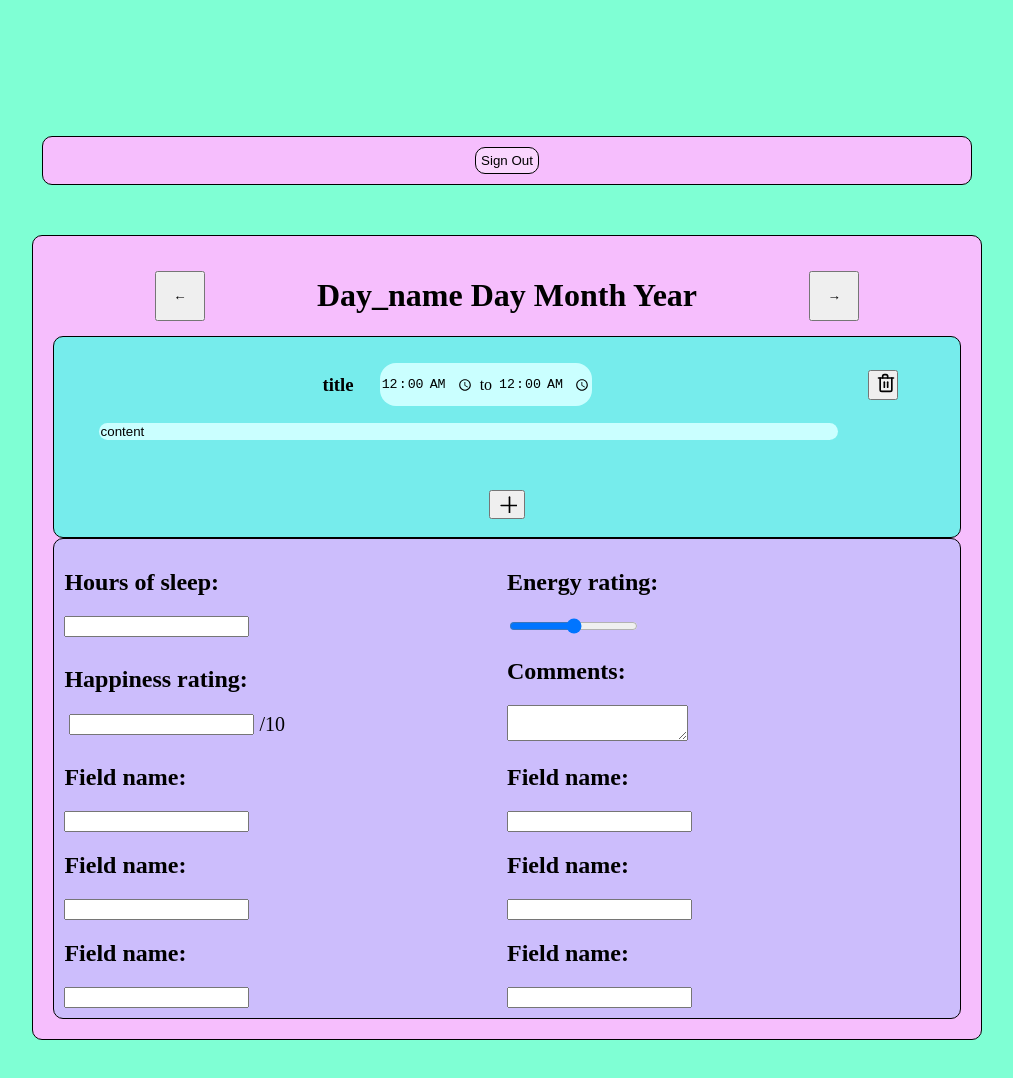
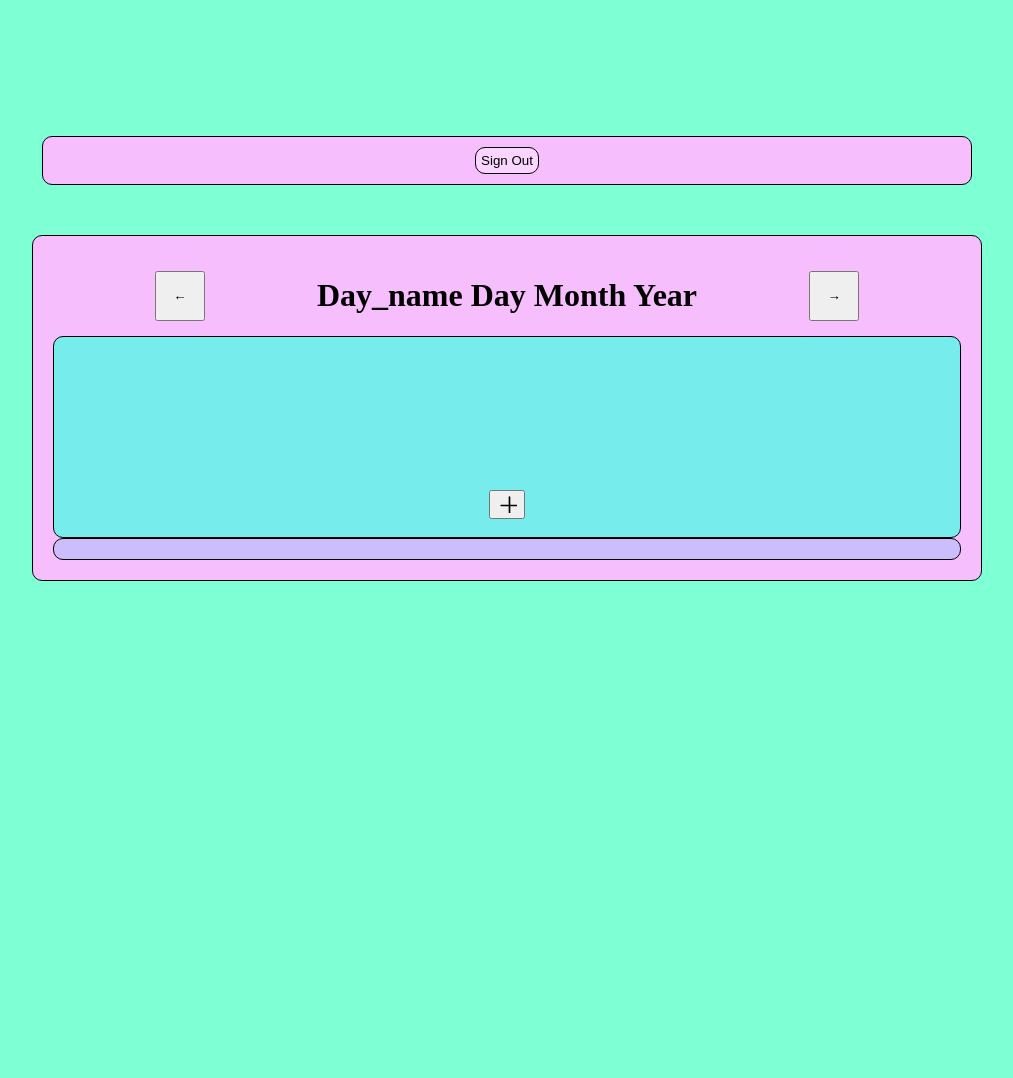
Before and after one commit to Jacob1354/journal, a website with bundled scripts: page public/pages/day/day.html in a window 1280 px wide. Shown: the whole page, without its empty margins (133-1146 px from the left). After the commit the page ends 800 px from the top, so only its background shows below. Built offline with nearby package versions, Linux system fonts and the light colour scheme; no server answers.

Commit message:
Refractor(public/day.html): Keeps only the necessary blocks instead of the example one

```diff
--- a/public/pages/day/day.html
+++ b/public/pages/day/day.html
@@ -27,25 +27,6 @@
         <div id="day_content_container">
             <div id="schedule">
                 <div id="scheduled_activities">
-                    <div class="scheduled_activity">
-                        <h3>title</h3>
-                        <div class="time_interval">
-                            <input class="activity_start_time" type="time" value="00:00" />
-                            <p>to</p>
-                            <input class="activity_end_time" type="time" value="00:00" />
-                        </div>
-                        <button class="activity_remove_btn">
-                            <svg width="20" height="20" viewBox="0 0 24 24" fill="none" stroke="currentColor" stroke-width="2" stroke-linecap="round" stroke-linejoin="round">
-                                <polyline points="3 6 5 6 21 6"></polyline>
-                                <path d="M19 6v14a2 2 0 0 1-2 2H7a2 2 0 0 1-2-2V6m3 0V4a2 2 0 0 1 2-2h2a2 2 0 0 1 2 2v2"></path>
-                                <line x1="10" y1="11" x2="10" y2="17"></line>
-                                <line x1="14" y1="11" x2="14" y2="17"></line>
-                            </svg>
-                        </button>
-                        <div class="wrapper">
-                            <input class="activity_content" type="text" value="content" />
-                        </div>
-                    </div>
                 </div>
                 <div class="activity_adder">
                     <button class="add_btn" id="activity_adder_btn">
@@ -57,68 +38,6 @@
                 </div>
             </div>
             <div class="mood_fields" id="mood_fields">
-                <div class="mood_field">
-                    <h2>Hours of sleep: </h2>
-                    <div class="mood_field_nb">
-                        <input type="number">
-                    </div>
-                </div>
-                <div class="mood_field">
-                    <h2>Energy rating: </h2>
-                    <div class="mood_field_slider">
-                        <input type="range" id="slider">
-                    </div>
-                </div>
-                <div class="mood_field">
-                    <h2>Happiness rating: </h2>
-                    <div class="mood_field_fraction">
-                        <input type="number">
-                        <p class="fraction_denom">/10</p>
-                    </div>
-                </div>
-                <div class="mood_field">
-                    <h2>Comments: </h2>
-                    <div class="mood_field_text">
-                        <textarea name="mood_field_text" id="mood_field_text"></textarea>
-                    </div>
-                </div>
-                <div class="mood_field">
-                    <h2>Field name: </h2>
-                    <div class="mood_field_nb">
-                        <input type="number">
-                    </div>
-                </div>
-                <div class="mood_field">
-                    <h2>Field name: </h2>
-                    <div class="mood_field_nb">
-                        <input type="number">
-                    </div>
-                </div>
-                <div class="mood_field">
-                    <h2>Field name: </h2>
-                    <div class="mood_field_nb">
-                        <input type="number">
-                    </div>
-                </div>
-                <div class="mood_field">
-                    <h2>Field name: </h2>
-                    <div class="mood_field_nb">
-                        <input type="number">
-                    </div>
-                </div>
-                <div class="mood_field">
-                    <h2>Field name: </h2>
-                    <div class="mood_field_nb">
-                        <input type="number">
-                    </div>
-                </div>
-                <div class="mood_field">
-                    <h2>Field name: </h2>
-                    <div class="mood_field_nb">
-                        <input type="number">
-                    </div>
-                </div>
-
             </div>
         </div>
     </div>
```
